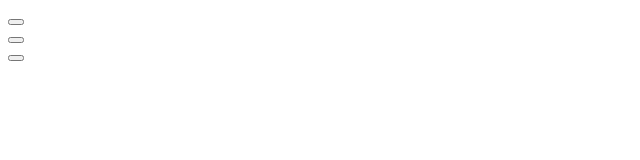
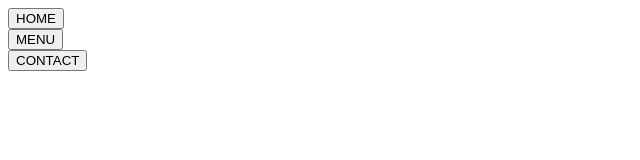
Before and after one commit to rbridgesiv/restaurant-page, a plain HTML site: page src/template.html in a window 1280 px wide. Shown: the whole page, without its empty margins (0-640 px from the left). Drawn offline with Linux system fonts and the light colour scheme.

Commit message:
add names for buttons

```diff
--- a/src/template.html
+++ b/src/template.html
@@ -7,9 +7,9 @@
 </head>
 <body>
     <head>
-        <nav class="home"><button id="homeBtn"></button></nav>
-        <nav class="menu"><button id="menuBtn"></button></nav>
-        <nav class="about"><button id="aboutBtn"></button></nav>
+        <nav class="home"><button id="homeBtn">HOME</button></nav>
+        <nav class="menu"><button id="menuBtn">MENU</button></nav>
+        <nav class="about"><button id="aboutBtn">CONTACT</button></nav>
     </head>
 
     <div id="content"></div>
```
